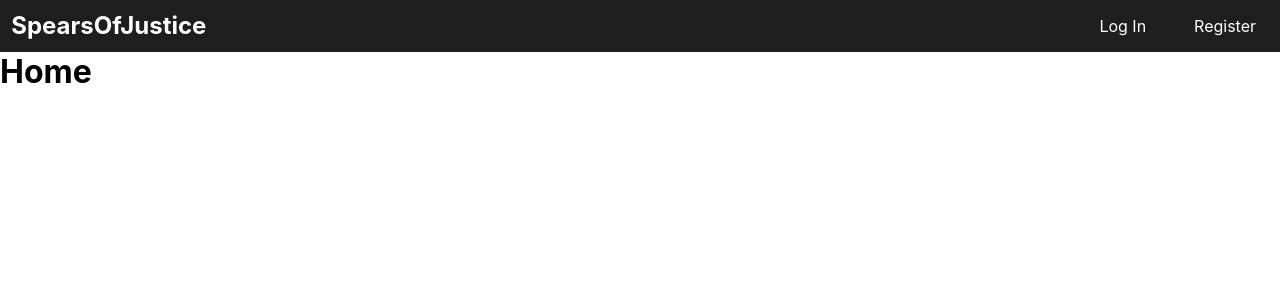
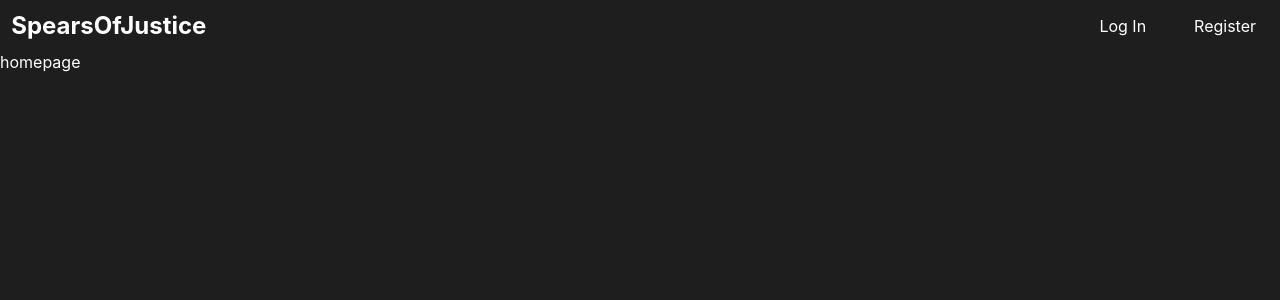
Before and after one commit to DaStoopidGuy/SpearsOfJustice, a Svelte app in the folder client/: page / in a window 1280 px wide. Shown: the top 300 px of the page. Built offline with nearby package versions, Linux system fonts and the light colour scheme; no server answers.

Commit message:
ah shit  everything is a mess

```diff
--- a/client/package.json
+++ b/client/package.json
@@ -10,8 +10,10 @@
   "devDependencies": {
     "@rollup/plugin-commonjs": "^17.0.0",
     "@rollup/plugin-node-resolve": "^11.0.0",
+    "axios": "^0.21.1",
     "rollup": "^2.3.4",
     "rollup-plugin-css-only": "^3.1.0",
+    "rollup-plugin-dev": "^1.1.3",
     "rollup-plugin-livereload": "^2.0.0",
     "rollup-plugin-svelte": "^7.0.0",
     "rollup-plugin-terser": "^7.0.0",
--- a/client/rollup.config.js
+++ b/client/rollup.config.js
@@ -5,6 +5,7 @@ import livereload from 'rollup-plugin-livereload';
 import { terser } from 'rollup-plugin-terser';
 import css from 'rollup-plugin-css-only';
 import sveltePreprocess from 'svelte-preprocess';
+import dev from "rollup-plugin-dev";
 
 const production = !process.env.ROLLUP_WATCH;
 
@@ -45,6 +46,9 @@ export default {
 				dev: !production
 			}
 		}),
+		dev({
+			proxy: { "/api": "http://localhost:3000/" }
+		}),
 		// we'll extract any component CSS out into
 		// a separate file - better for performance
 		css({ output: 'bundle.css' }),
--- a/client/src/components/Logo.svelte
+++ b/client/src/components/Logo.svelte
@@ -1,7 +1,6 @@
 <!-- JavaScript -->
 <script>
     // PROPS
-    export let Text;
     export let primary = "white";
     export let secondary = "white";
     export let size = "1.5rem";
@@ -13,14 +12,11 @@
 </script>
 
 <!-- HTML -->
-{#if Text != undefined}
-    <h1 class="logo">{Text}</h1>
-{:else}
-    <h1 class="logo">Spears<span class="logo-secondary">Of</span>Justice</h1>
-{/if}
+
+<h1 class="logo">Spears<span class="logo-secondary">Of</span>Justice</h1>
 
 <!-- CSS -->
-<style>
+<style lang="scss">
     .logo {
         color: var(--color-prm);
         font-size: var(--font-size);
--- a/client/src/routes/Home.svelte
+++ b/client/src/routes/Home.svelte
@@ -1,12 +1,23 @@
 <!-- JavaScript -->
 <script>
     import Navbar from "../components/Navbar.svelte";
+    import { onMount } from "svelte";
+    import axios from "axios";
+
+    onMount(async () => {
+        const promise = axios.get("/api/posts");
+    });
 </script>
 
 <!-- HTML -->
 <Navbar />
-<h1>Home</h1>
+<div class="homepage">homepage</div>
 
 <!-- CSS -->
-<style>
+<style lang="scss">
+    .homepage {
+        background-color: #1e1e1e;
+        color: white;
+        height: 100vh;
+    }
 </style>
--- a/client/src/routes/Login.svelte
+++ b/client/src/routes/Login.svelte
@@ -8,5 +8,5 @@
 <h1>Login</h1>
 
 <!-- CSS -->
-<style>
+<style lang="scss">
 </style>
--- a/client/src/routes/NotFound.svelte
+++ b/client/src/routes/NotFound.svelte
@@ -8,5 +8,5 @@
 <h1>Aaah SHIT! here we go again....</h1>
 
 <!-- CSS -->
-<style>
+<style lang="scss">
 </style>
--- a/client/src/routes/Register.svelte
+++ b/client/src/routes/Register.svelte
@@ -8,5 +8,5 @@
 <h1>Register</h1>
 
 <!-- CSS -->
-<style>
+<style lang="scss">
 </style>
```
Also changed, not shown: 1 other file (tests, documents, lock files or other folders).
